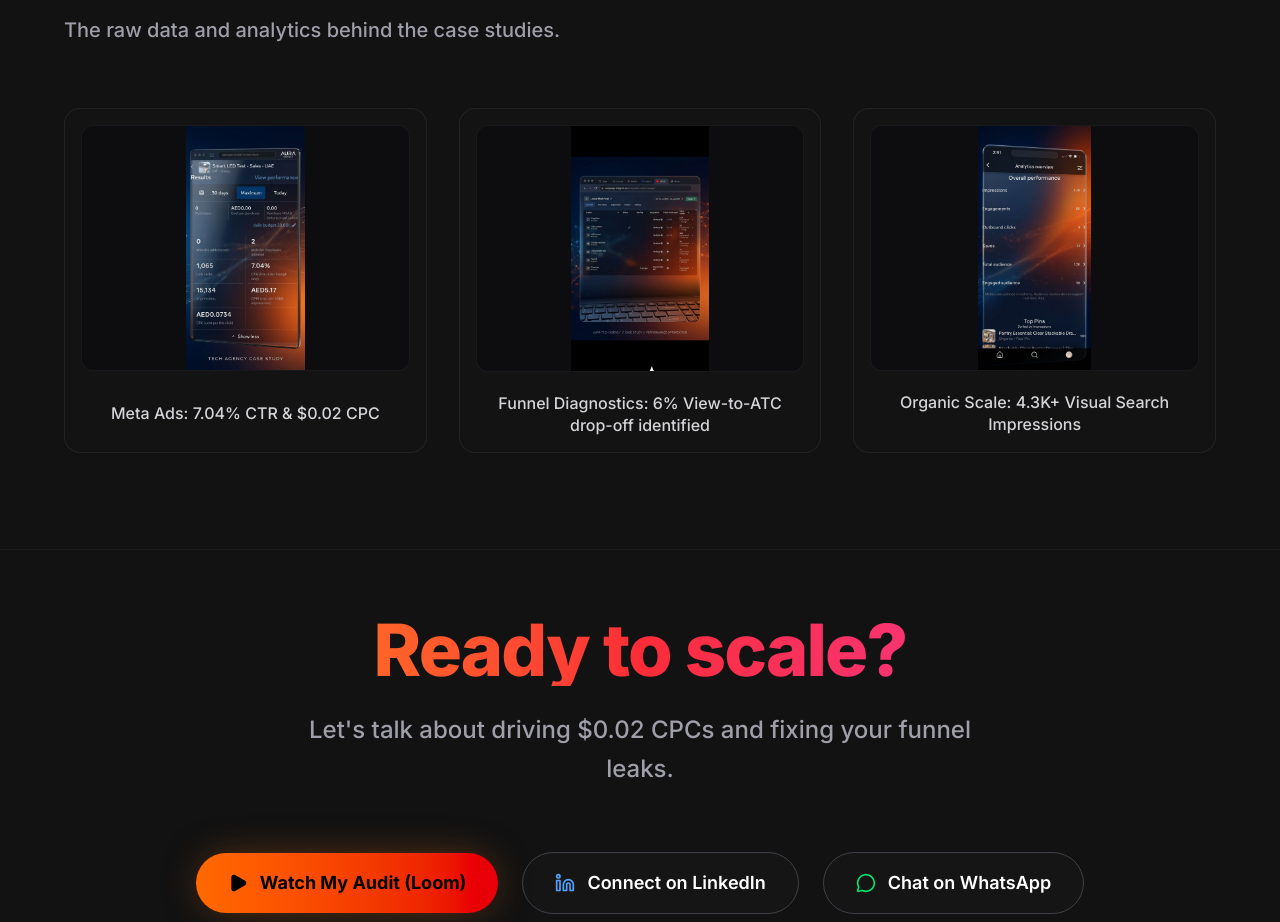
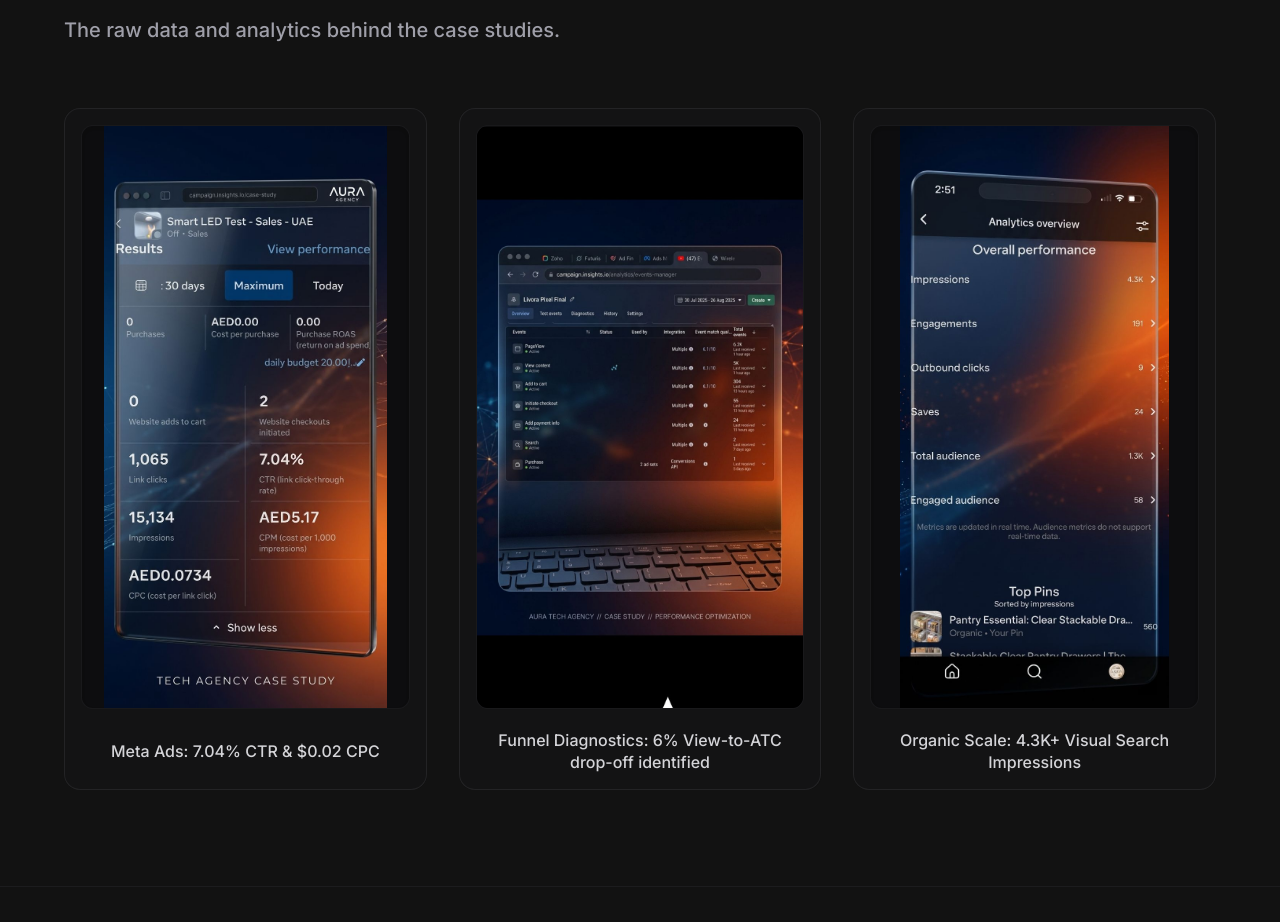
Before and after one commit to syed-muslim2603/Syed-Muslim-Shah-PORTFOLIO, a Next.js app: page / in a window 1280 px wide. Shown: the part 5740-6662 px from the top of the page. Built offline with nearby package versions, Linux system fonts and the light colour scheme.

Commit message:
Fix ProofSection images to 9:16 vertical aspect ratio

```diff
--- a/src/components/ProofSection.tsx
+++ b/src/components/ProofSection.tsx
@@ -45,13 +45,13 @@ export default function ProofSection() {
               whileHover={{ scale: 1.01 }}
               className="group flex flex-col p-4 rounded-2xl bg-zinc-900/40 border border-zinc-800/80 backdrop-blur-md hover:bg-zinc-800/60 hover:shadow-[0_0_30px_-5px_rgba(52,211,153,0.15)] hover:border-emerald-500/30 transition-all duration-300 relative overflow-hidden cursor-pointer"
             >
-              <div className="relative w-full aspect-[4/3] rounded-xl overflow-hidden mb-5 bg-zinc-950/50 border border-zinc-800/50">
+              <div className="relative w-full aspect-[9/16] rounded-xl overflow-hidden mb-5 bg-zinc-950/50 border border-zinc-800/50 shadow-inner group-hover:shadow-[0_0_20px_-5px_rgba(52,211,153,0.2)] transition-shadow duration-500">
                 <Image
                   src={proof.image}
                   alt={proof.alt}
                   fill
                   priority={true}
-                  sizes="(max-width: 768px) 100vw, 50vw"
+                  sizes="(max-width: 768px) 100vw, 400px"
                   className="object-contain transition-transform duration-500 group-hover:scale-105"
                 />
               </div>
```
